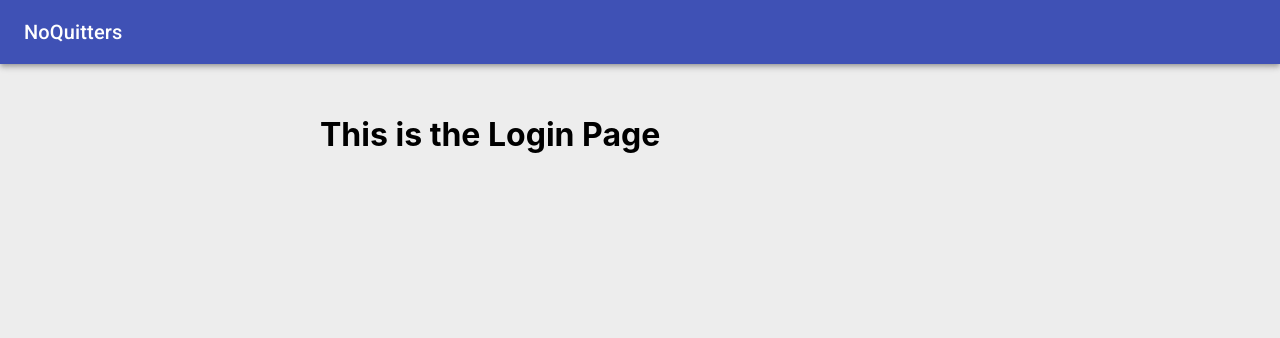
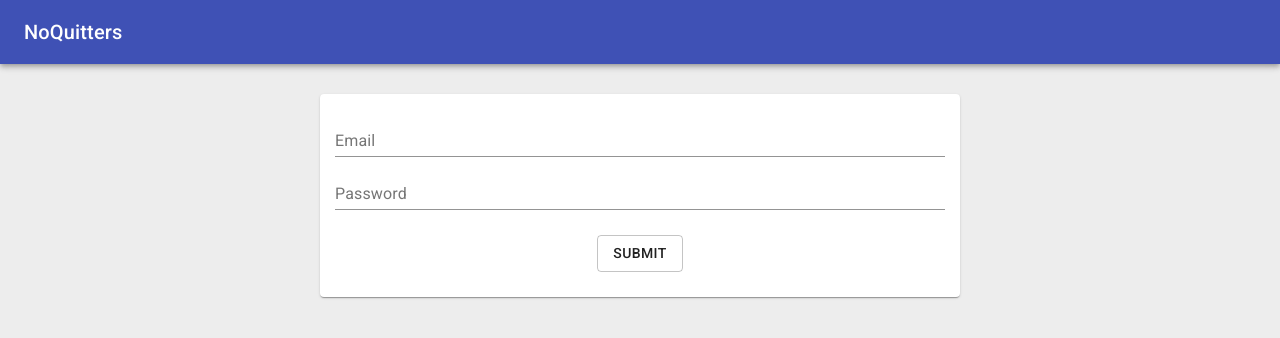
Before and after one commit to DeeIdowu/MERN-Stack-Twitter-Clone, a React (Create React App) app in the folder client/: page /login in a window 1280 px wide. Shown: the top 338 px of the page. Built offline with nearby package versions, Linux system fonts and the light colour scheme.

Commit message:
configuration of Login component

```diff
--- a/client/src/actions/authActions.js
+++ b/client/src/actions/authActions.js
@@ -9,7 +9,7 @@ export const registerUser = (userData, history) => dispatch => {
     .catch(err =>
       dispatch({
         type: GET_ERRORS,
-        payload: err.data
+        payload: err.response.data
       })
     );
 };
--- a/client/src/components/Auth/Login.js
+++ b/client/src/components/Auth/Login.js
@@ -1,9 +1,92 @@
 import React, { Component } from "react";
+import Paper from "@material-ui/core/Paper";
+import TextField from "@material-ui/core/TextField";
+import Button from "@material-ui/core/Button";
+import { withStyles } from "@material-ui/core/styles";
 
-const Login = () => (
-  <div>
-    <h1>This is the Login Page</h1>
-  </div>
-);
+const styles = {
+  textField: {
+    width: "100%",
+    marginBottom: 5
+  },
+  btnBlock: {
+    textAlign: "center",
+    marginBottom: 10,
+    marginTop: 20
+  }
+};
 
-export default Login;
+class Login extends Component {
+  constructor(props) {
+    super(props);
+
+    this.state = {
+      email: "",
+      password: "",
+      errors: {}
+    };
+    this.handleChange = this.handleChange.bind(this);
+    this.handleSubmit = this.handleSubmit.bind(this);
+  }
+
+  componentWillReceiveProps(nextProps) {
+    if (nextProps.errors) {
+      this.setState({ errors: nextProps.errors });
+    }
+  }
+
+  handleChange(e) {
+    this.setState({
+      [e.target.name]: e.target.value
+    });
+  }
+
+  handleSubmit(e) {
+    e.preventDefault();
+    const userData = {
+      email: this.state.email,
+      password: this.state.password
+    };
+  }
+
+  render() {
+    const { classes } = this.props;
+    const { errors } = this.state;
+    return (
+      <Paper style={{ padding: 15 }}>
+        <form onSubmit={this.handleSubmit}>
+          <TextField
+            type="email"
+            label="Email"
+            className={classes.textField}
+            value={this.state.email}
+            onChange={this.handleChange}
+            name="email"
+            helperText={errors.email ? errors.email : ""}
+            error={errors.email ? true : false}
+          />
+
+          <TextField
+            label="Password"
+            type="password"
+            className={classes.textField}
+            value={this.state.password}
+            onChange={this.handleChange}
+            name="password"
+            helperText={errors.password ? errors.password : ""}
+            error={errors.password ? true : false}
+          />
+
+          <div className={classes.btnBlock}>
+            {" "}
+            <Button variant="outlined" type="submit">
+              Submit
+            </Button>
+          </div>
+        </form>
+      </Paper>
+    );
+  }
+}
+
+export default withStyles(styles)(Login);
--- a/client/src/components/Auth/Register.js
+++ b/client/src/components/Auth/Register.js
@@ -28,11 +28,19 @@ class Register extends Component {
       email: "",
       username: "",
       password: "",
-      password2: ""
+      password2: "",
+      errors: {}
     };
     this.handleChange = this.handleChange.bind(this);
     this.handleSubmit = this.handleSubmit.bind(this);
   }
+
+  componentWillReceiveProps(nextProps) {
+    if (nextProps.errors) {
+      this.setState({ errors: nextProps.errors });
+    }
+  }
+
   handleChange(e) {
     this.setState({
       [e.target.name]: e.target.value
@@ -53,6 +61,7 @@ class Register extends Component {
 
   render() {
     const { classes } = this.props;
+    const { errors } = this.state;
     return (
       <Paper style={{ padding: 15 }}>
         <form onSubmit={this.handleSubmit}>
@@ -63,6 +72,8 @@ class Register extends Component {
             value={this.state.email}
             onChange={this.handleChange}
             name="email"
+            helperText={errors.email ? errors.email : ""}
+            error={errors.email ? true : false}
           />
           <TextField
             label="Username"
@@ -71,6 +82,8 @@ class Register extends Component {
             value={this.state.username}
             onChange={this.handleChange}
             name="username"
+            helperText={errors.username ? errors.username : ""}
+            error={errors.username ? true : false}
           />
           <TextField
             label="Password"
@@ -79,6 +92,8 @@ class Register extends Component {
             value={this.state.password}
             onChange={this.handleChange}
             name="password"
+            helperText={errors.password ? errors.password : ""}
+            error={errors.password ? true : false}
           />
           <TextField
             label="Re-enter password"
@@ -87,6 +102,8 @@ class Register extends Component {
             value={this.state.password2}
             onChange={this.handleChange}
             name="password2"
+            helperText={errors.password2 ? errors.password2 : ""}
+            error={errors.password2 ? true : false}
           />
           <div className={classes.btnBlock}>
             {" "}
```
